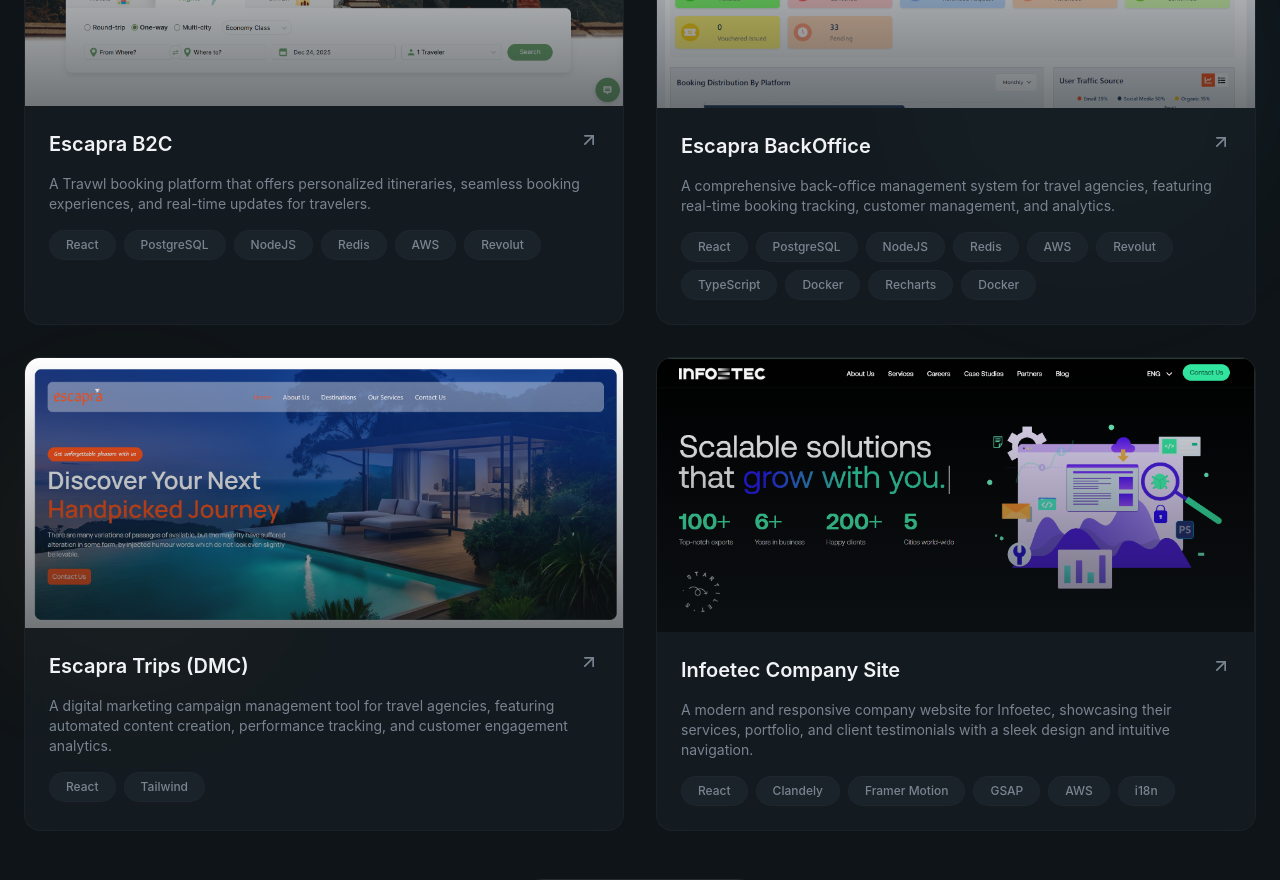
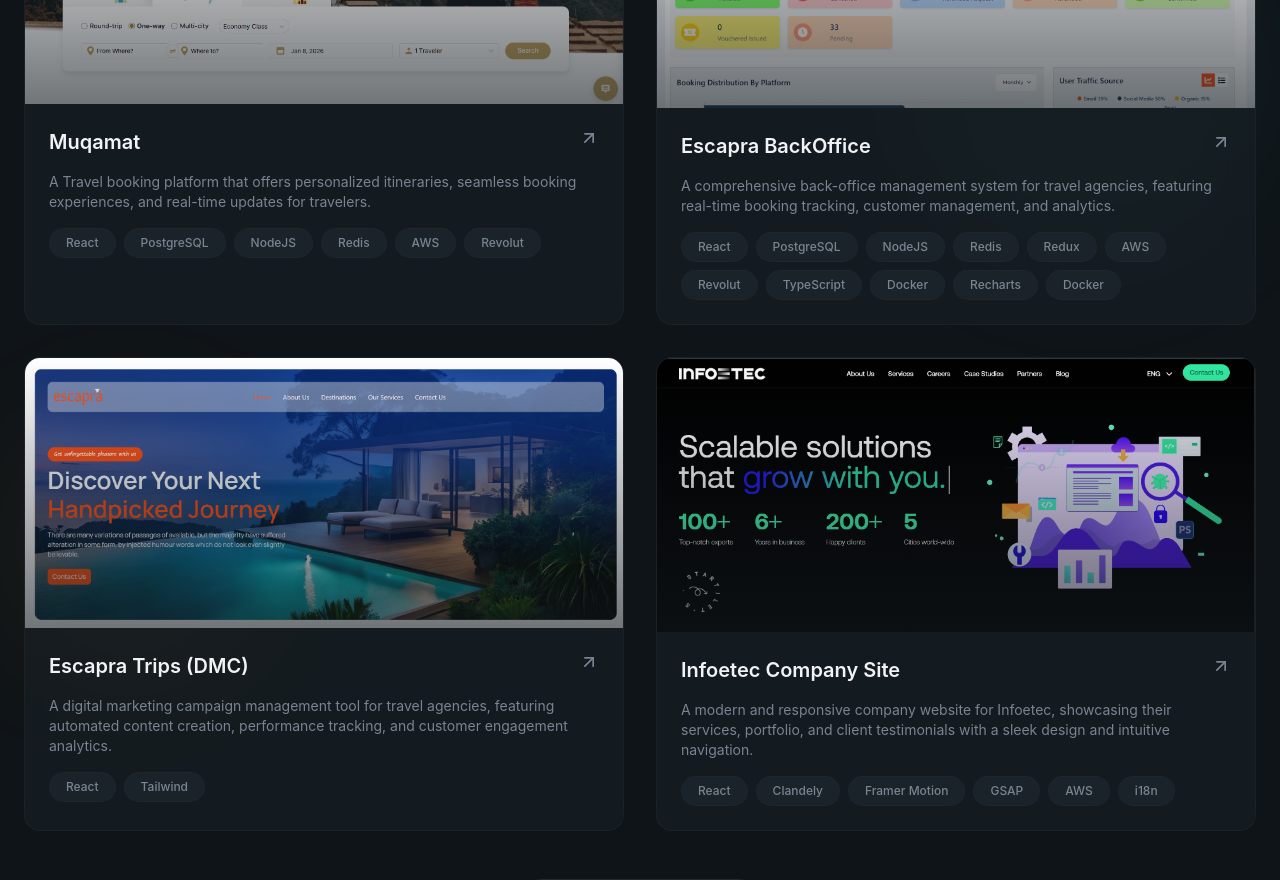
Before and after one commit to nabeelhaider1-0/Nabeel-Portfolio, a React (Vite) app: page / in a window 1280 px wide. Shown: the part 2540-3420 px from the top of the page. Built offline with nearby package versions, Linux system fonts and the light colour scheme.

Commit message:
fix: update project title and link for Muqamat; correct description text

```diff
--- a/src/sections/Projects.jsx
+++ b/src/sections/Projects.jsx
@@ -3,12 +3,12 @@
 import { useState } from "react";
 const projects = [
   {
-    title: "Escapra B2C",
+    title: "Muqamat",
     description:
-      "A Travwl booking platform that offers personalized itineraries, seamless booking experiences, and real-time updates for travelers.",
+      "A Travel booking platform that offers personalized itineraries, seamless booking experiences, and real-time updates for travelers.",
     image: "/projects/project1.png",
     tags: ["React", "PostgreSQL", "NodeJS", "Redis", "AWS", "Revolut"],
-    link: "https://staging.escapra.com/",
+    link: "https://staging.muqamat.com/",
     github: "#",
   },
   {
@@ -21,6 +21,7 @@
       "PostgreSQL",
       "NodeJS",
       "Redis",
+      "Redux",
       "AWS",
       "Revolut",
       "TypeScript",
```
Also changed, not shown: public/projects/project1.png.
